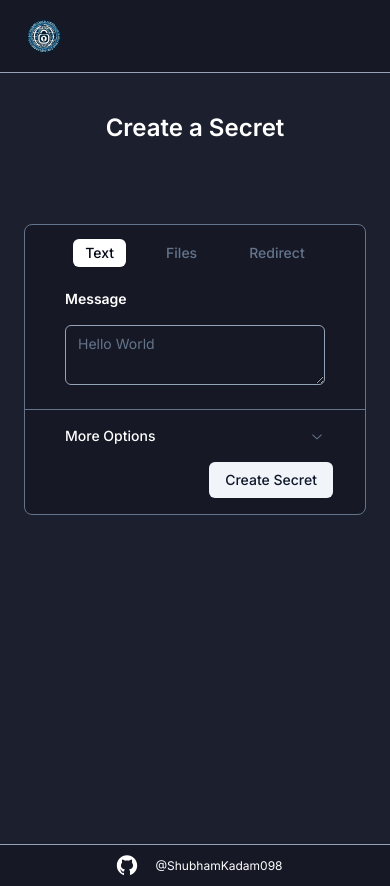
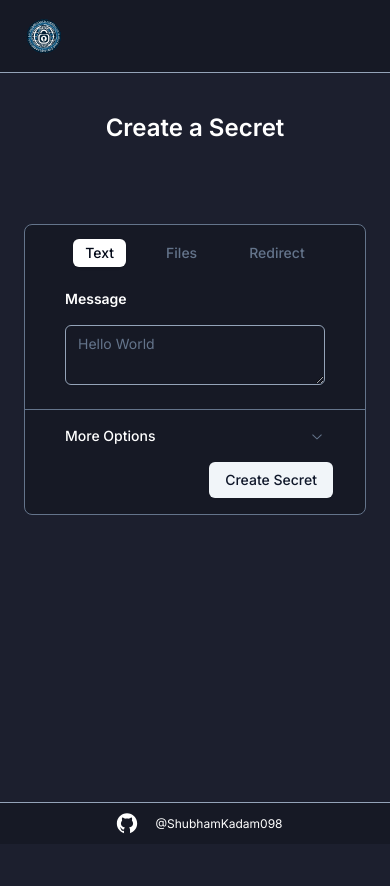
Before and after one commit to ShubhamKadam098/Temp-Secret, a Next.js app: page / in a window 390 px wide. After the commit the page ends 844 px from the top, so only its background shows below. Built offline with nearby package versions, Linux system fonts and the light colour scheme.

Commit message:
refactor: Update home layout styling for responsiveness

```diff
--- a/src/app/(root)/(home)/layout.tsx
+++ b/src/app/(root)/(home)/layout.tsx
@@ -13,10 +13,10 @@ export const metadata: Metadata = {
 
 const HomeLayout = ({ children }: { children: ReactNode }) => {
   return (
-    <main className="relative">
+    <main className="relative flex flex-col min-h-screen max-w-screen">
       <Navbar />
-      <section className="flex min-h-screen flex-1 flex-col px-6 pb-6 pt-28 max-md:pb-14 sm:px-14">
-        <div className="w-full">{children}</div>
+      <section className="flex flex-col px-6 pb-6 pt-28 max-md:pb-14 sm:px-14 flex-1">
+        <div className="max-w-full">{children}</div>
       </section>
       <Footer />
     </main>
```
